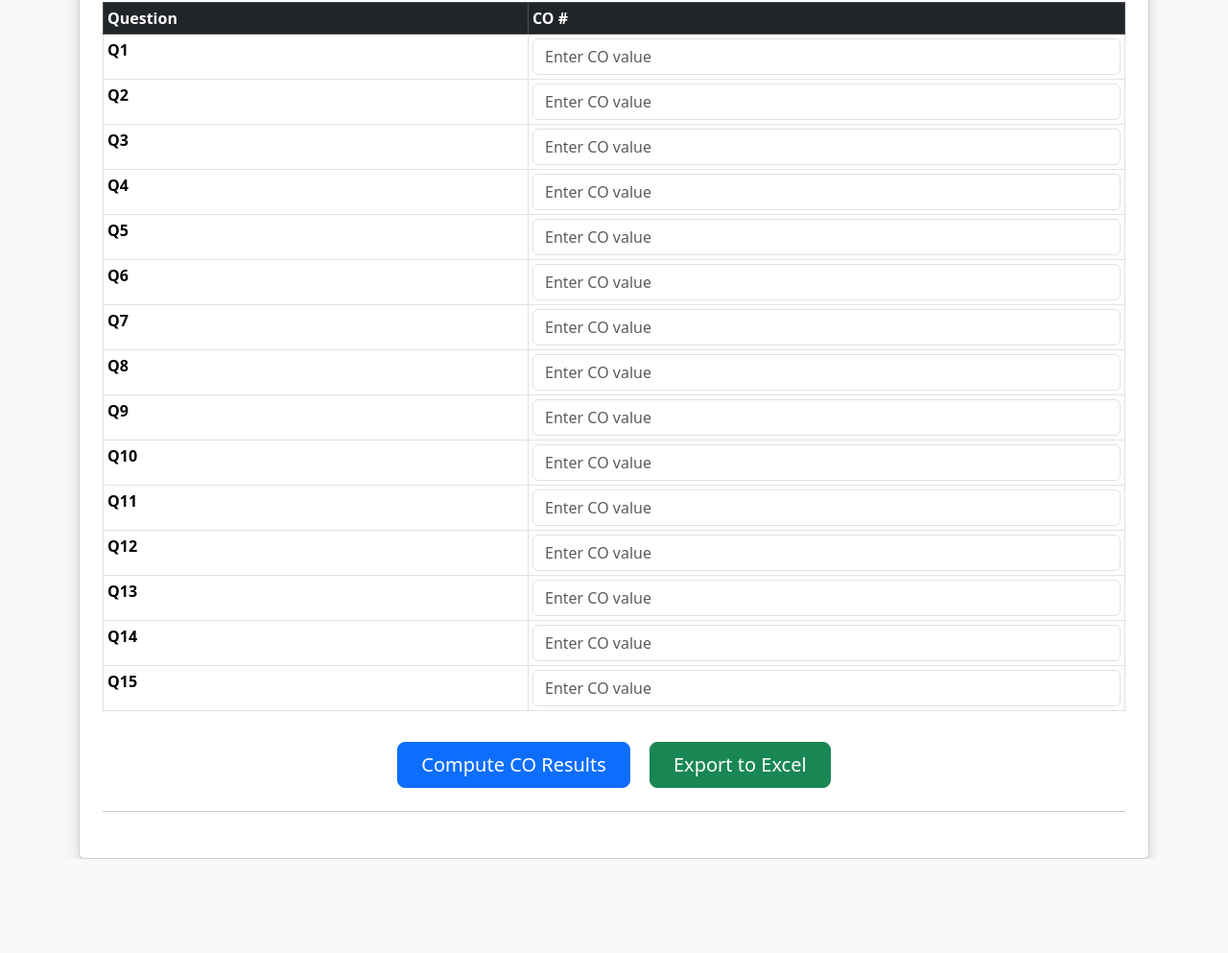
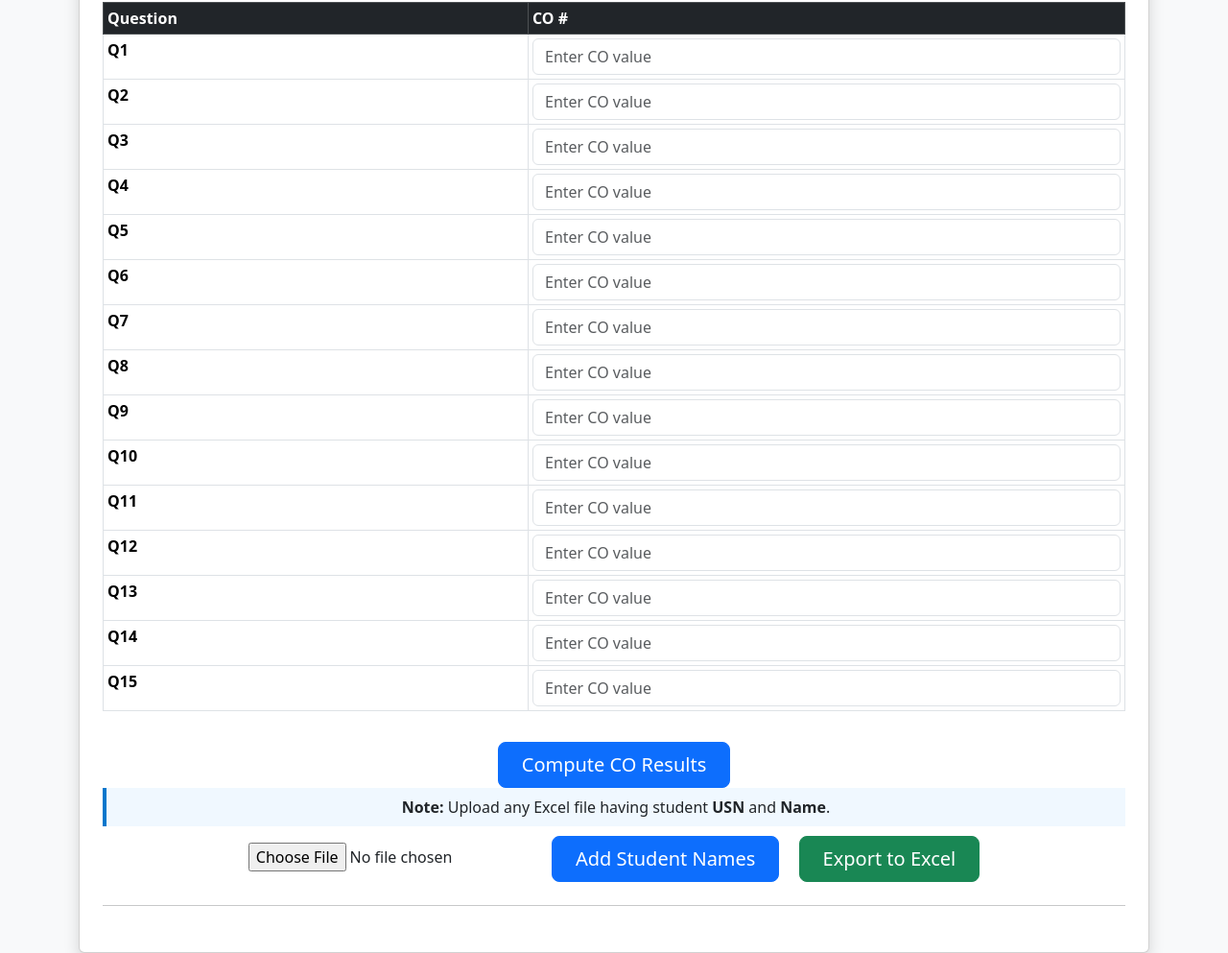
Before and after one commit to rakeshmdmysuru-glitch/rocky, a plain HTML site: page co_extract.html in a window 1280 px wide. Shown: the part 304-1297 px from the top of the page at 96% size. Before the commit the page ends 1199 px from the top, so only its background shows below. Drawn offline with nearby package versions, Linux system fonts and the light colour scheme.

Commit message:
Add files via upload

```diff
--- a/co_extract.html
+++ b/co_extract.html
@@ -50,6 +50,12 @@
     <!-- Buttons -->
     <div class="text-center mt-3">
       <button class="btn btn-primary btn-lg px-4" onclick="computeCOs()">Compute CO Results</button>
+<div style="padding:8px; background:#f0f8ff; border-left:4px solid #0077cc; margin-bottom:10px;">
+  <b>Note:</b> Upload any Excel file having student <b>USN</b> and <b>Name</b>.
+</div>
+<input type="file" id="detailsFile" />
+<button class="btn btn-primary btn-lg px-4" onclick="addNameColumn()">Add Student Names</button>
+
       <button class="btn btn-success btn-lg px-4 ms-3" onclick="exportToExcel()">Export to Excel</button>
     </div>
 
```
